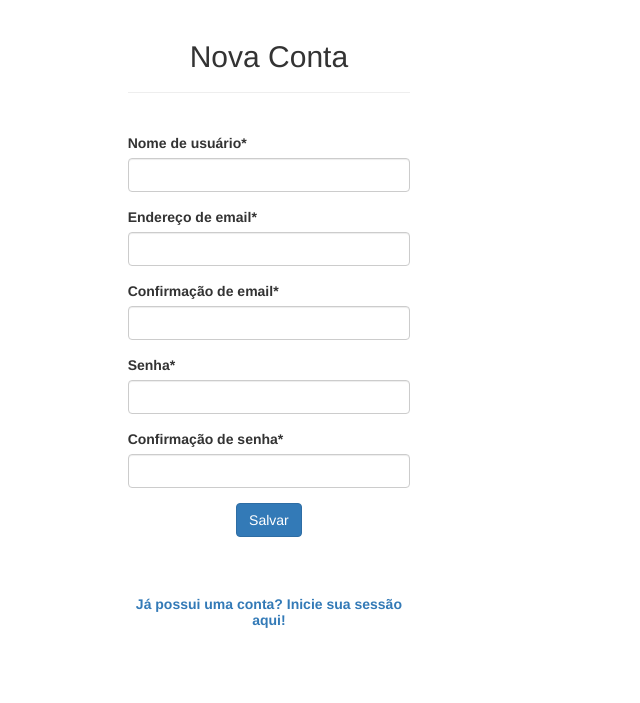
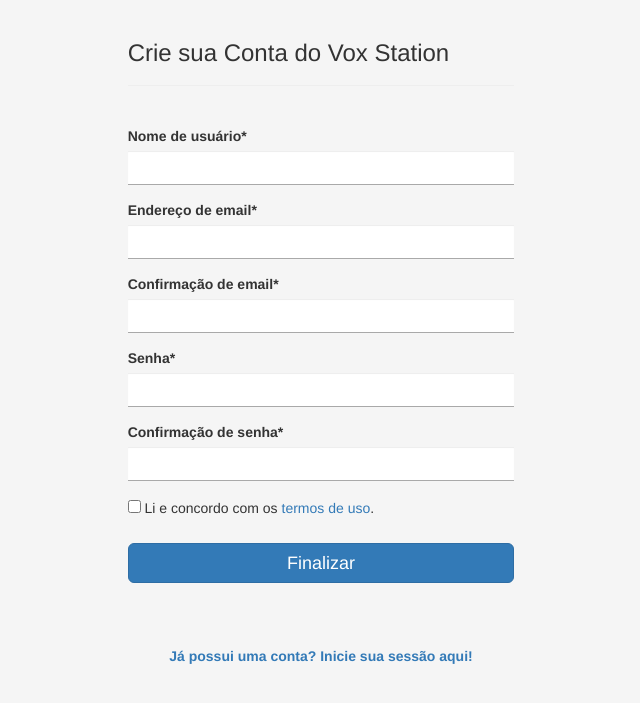
Before and after one commit to RianOlv/Vox-Station, a Django app: page /signup/ in a window 1280 px wide. Shown: the top 703 px of the page, without its empty margins (319-959 px from the left). Run offline with Django 3.2, Linux system fonts and the light colour scheme; some libraries are stand-ins or nearby versions.

Commit message:
Base Inicial

```diff
--- /dev/null
+++ b/static/css/conta.css
@@ -0,0 +1,35 @@
+.alert-danger {
+    color: darkred;
+    background-color: #f2dede;
+    border-color: #ebccd1;
+}
+
+.alert {
+    padding: 8px;
+    margin-bottom: 25px;
+    border: 1px solid transparent;
+    border-radius: 4px;
+}
+
+.form-control {
+    border: none;
+    border-bottom: 1px solid darkgray;
+    border-radius: inherit;
+}
+
+.form-control:focus {
+    border-bottom: 2px solid skyblue;
+    box-shadow: inherit;
+}
+
+.btn {
+    margin-top: 25px;
+}
+
+.btn-lg {
+    padding: 7px;
+}
+
+body {
+    background-color: #f5f5f5;
+}
--- a/static/login/create_conta.css
+++ /dev/null
@@ -1,4 +0,0 @@
-h4, .h4, h5, .h5, h6, .h6 {
-    margin-top: 5px;
-    margin-bottom: 20px;
-}
--- a/templates/login/create_conta.html
+++ b/templates/login/create_conta.html
@@ -1,27 +1,32 @@
 <!DOCTYPE html>
 <html lang="pt-br">
+
+{% load staticfiles %}
+{% load crispy_forms_tags %}
+
 <head>
     <meta charset="UTF-8">
-    <title>Nova Conta</title>
+    <title>Crie sua Conta do Vox Station</title>
     <link rel="stylesheet" href="https://maxcdn.bootstrapcdn.com/bootstrap/3.3.7/css/bootstrap.min.css" integrity="sha384-BVYiiSIFeK1dGmJRAkycuHAHRg32OmUcww7on3RYdg4Va+PmSTsz/K68vbdEjh4u" crossorigin="anonymous">
+    <link rel="stylesheet" type="text/css" href="{% static 'css/conta.css' %}" />
 </head>
 <body>
     <!--Design temporário da página de cadastro-->
-    {% load crispy_forms_tags %}
-
-    {% load static %}
-    <link rel="stylesheet" type="text/css" href="{% static 'login/create_conta.css' %}" />
 
     <div class="container-fluid">
         <div class="col">
-            <div class="col-md-3 col-md-offset-4">
+            <div class="col-md-4 col-md-offset-4">
                 <div class="page-header">
-                    <center><h2>Nova Conta</h2></center>
+                    <h3>Crie sua Conta do Vox Station</h3>
                 </div>
 
                 <form method="POST" class="newconta-form">{% csrf_token %}
                     <br/>{{ newconta|crispy }}
-                    <center><button type="submit" class="btn btn-primary">Salvar</button></center><br/><br/>
+
+                    <!--Programar para que só seja possível finalizar o cadastro após marcar a checkbox-->
+                    <input type="checkbox" value="termos"> Li e concordo com os <a href="#">termos de uso</a>.
+
+                    <center><button class="btn btn-lg btn-primary btn-block" type="submit">Finalizar</button></center><br/><br/>
                     <center><h5><strong><br/><a href="{% url 'login:LoginConta' %}">Já possui uma conta? Inicie sua sessão aqui!</a></strong></h5></center>
                 </form>
             </div>
```
Also changed, not shown: static/login/logar_conta.css (deleted, +0 -12 lines), templates/login/logar_conta.html (+6 -5 lines).
